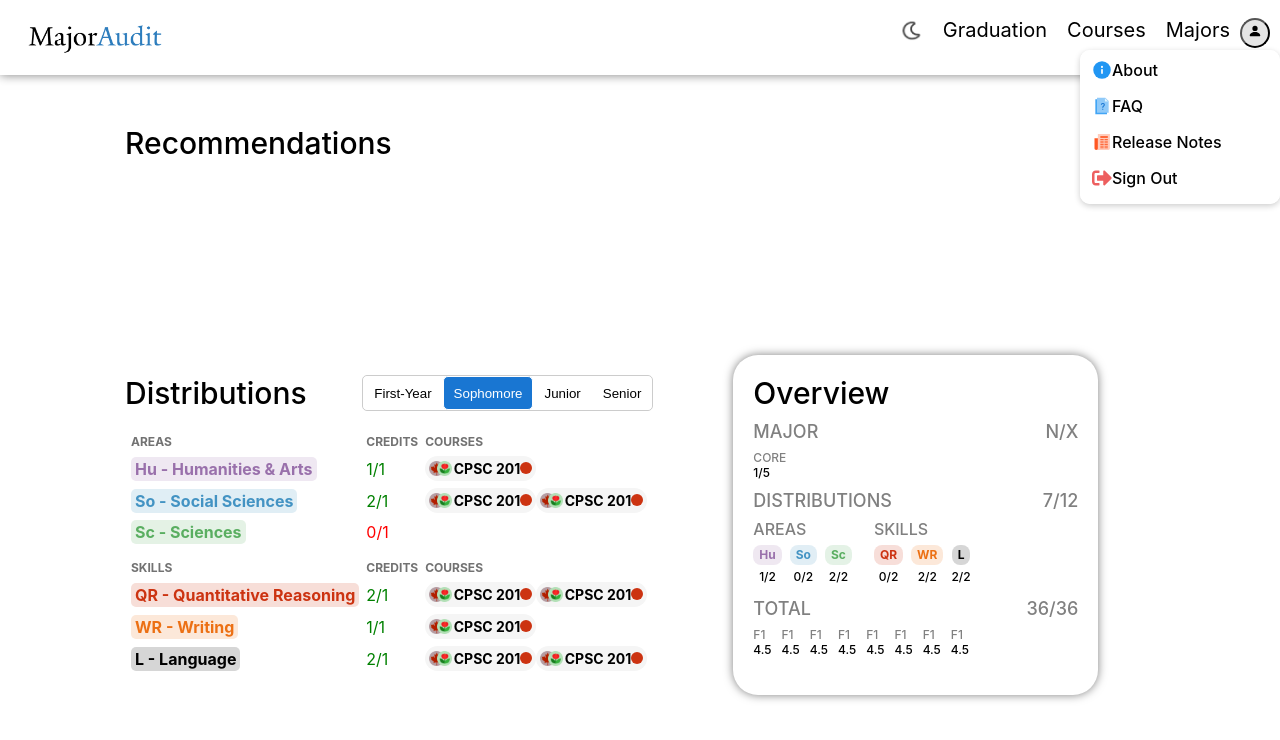
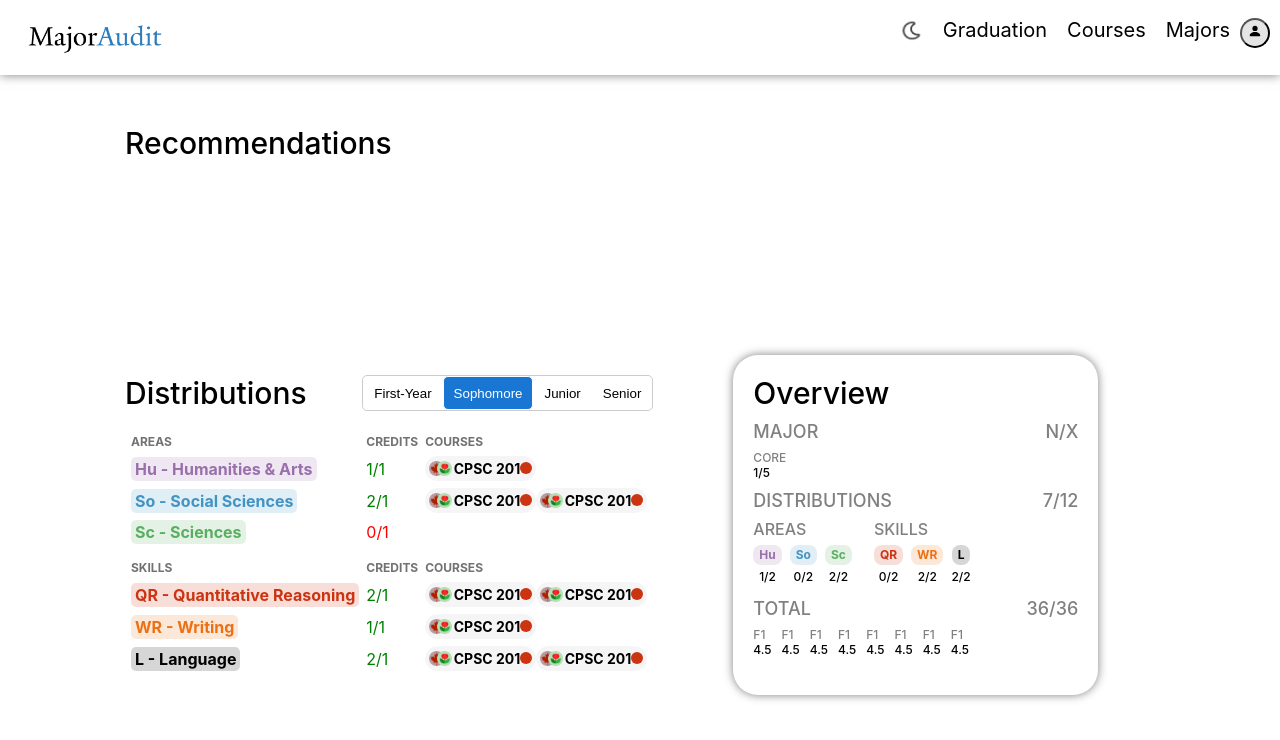
Before and after one commit to YaleComputerSociety/MajorAudit, a React (Create React App) app in the folder frontend/: page / in a window 1280 px wide. Shown: the top 740 px of the page. Built offline with nearby package versions, Linux system fonts and the light colour scheme.

Commit message:
Fixed profile dropdown

```diff
--- a/frontend/src/navbar/MeDropdown.tsx
+++ b/frontend/src/navbar/MeDropdown.tsx
@@ -93,6 +93,9 @@ function DropdownContent({
       onClick={() => {
         setIsExpanded(false);
       }}
+      style={{
+        display: isExpanded ? "flex" : "none",
+      }}
     >
       <Collapse in={isExpanded}>
         {/* This wrapper div is important for making the collapse animation
@@ -138,7 +141,7 @@ function MeDropdown() {
         />
       </button>
       <DropdownContent
-        isExpanded={false}
+        isExpanded={isComponentVisible}
         setIsExpanded={setIsComponentVisible}
       />
     </div>
```
